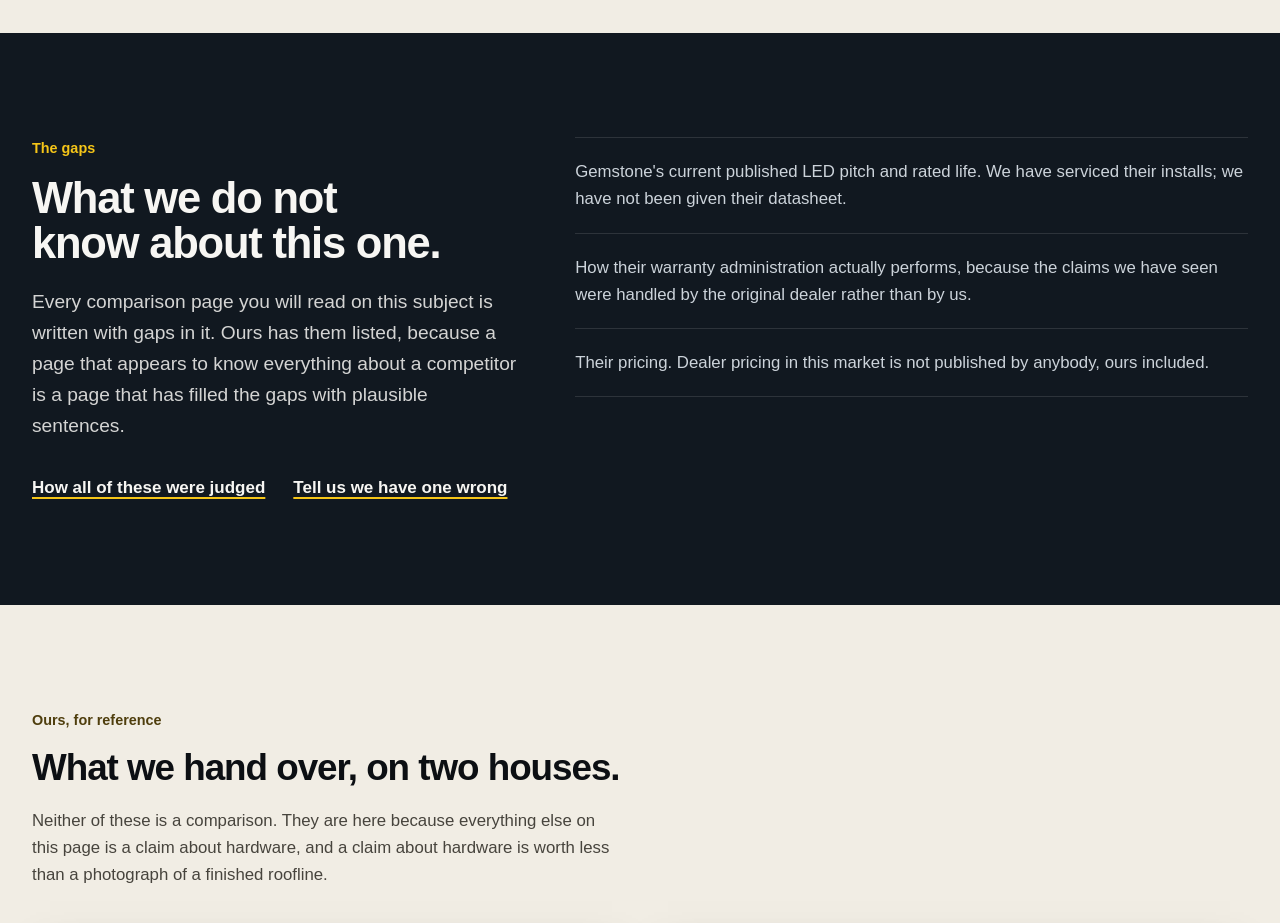
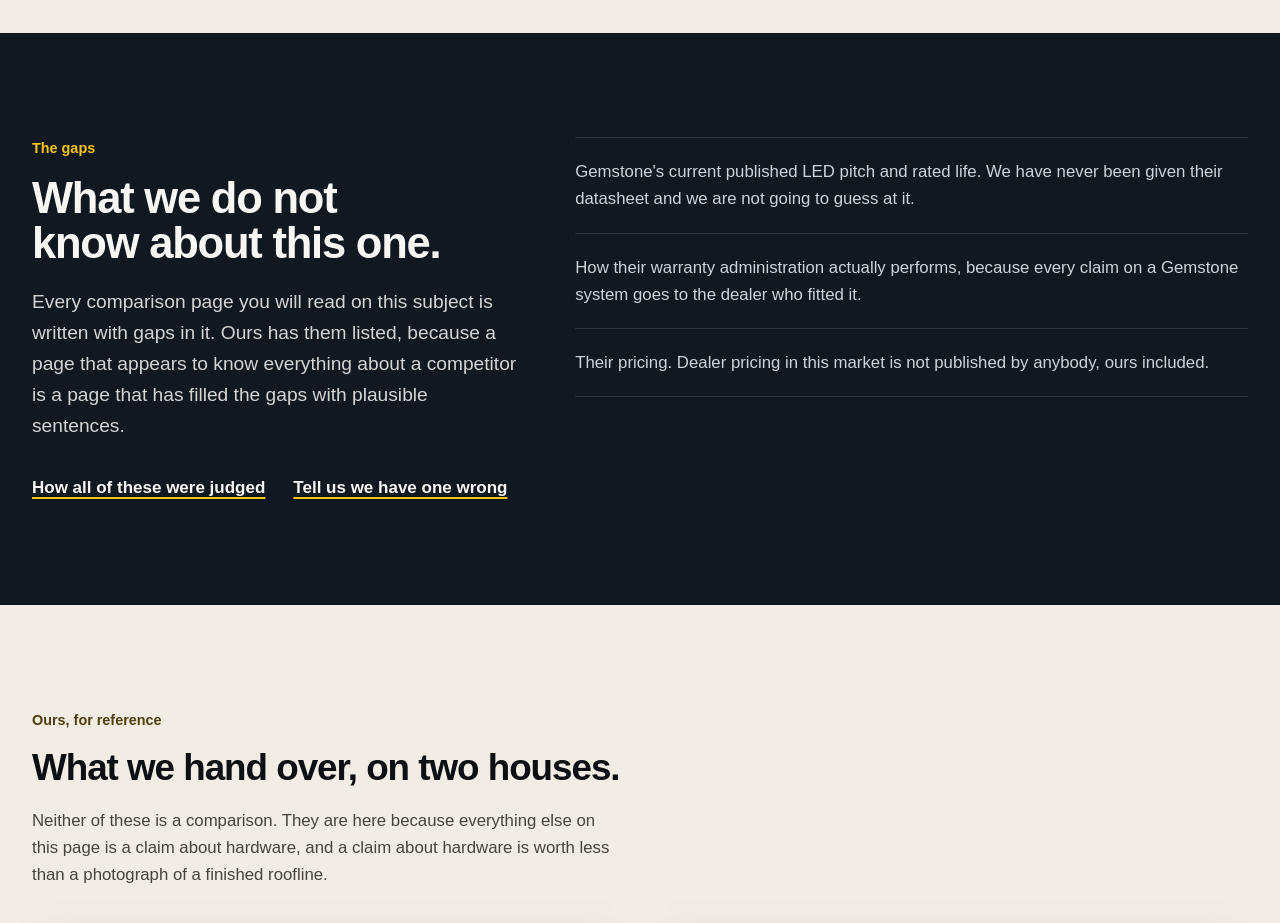
Before and after one commit to kvelasquez315/brytr-site, a Next.js app: page /compare/haven-vs-gemstone-lights in a window 1280 px wide. Shown: the part 2560-3483 px from the top of the page. Built offline with nearby package versions, Linux system fonts and the light colour scheme; a web font is replaced by a local one.

Commit message:
Upload: compare-detail.ts

```diff
--- a/content/compare-detail.ts
+++ b/content/compare-detail.ts
@@ -7,9 +7,9 @@
  *
  * Six of the nine comparisons build their spec table from one shared row set with the
  * competitor's name and a handful of overrides dropped in. The Haven column of that table is
- * the manufacturer's published spec. The other column is our own read from systems we have
- * serviced and sections we have pulled off houses — which is worth something, and is not the
- * same thing as a datasheet. `unknowns` says so per competitor, out loud, on the page.
+ * the manufacturer's published spec. The other column is our own read as installers working
+ * in this market, which is worth something, and is not the same thing as a datasheet.
+ * `unknowns` says so per competitor, out loud, on the page.
  *
  * PHOTOGRAPHS. Every shot on these pages is a Brytr install, and the footnote on every one
  * of them says that the other system is not pictured. Photographing our own work and
@@ -46,8 +46,8 @@ export const compareDetail: Record<string, CompareDetail> = {
     photoAlt: "Close view of the lit channel following two gable edges on an Omaha home",
     objectPosition: "50% 45%",
     unknowns: [
-      "Gemstone's current published LED pitch and rated life. We have serviced their installs; we have not been given their datasheet.",
-      "How their warranty administration actually performs, because the claims we have seen were handled by the original dealer rather than by us.",
+      "Gemstone's current published LED pitch and rated life. We have never been given their datasheet and we are not going to guess at it.",
+      "How their warranty administration actually performs, because every claim on a Gemstone system goes to the dealer who fitted it.",
       "Their pricing. Dealer pricing in this market is not published by anybody, ours included.",
     ],
     alsoSee: ["jellyfish-vs-gemstone-lights", "haven-vs-trimlight"],
@@ -72,7 +72,7 @@ export const compareDetail: Record<string, CompareDetail> = {
     objectPosition: "50% 55%",
     unknowns: [
       "Oelo's rated life and weather rating figures.",
-      "How their channel behaves on an aluminum fascia over five winters. We have serviced a small number of their installs and it is not enough to generalise from.",
+      "How their channel behaves on an aluminum fascia over five winters. We have not fitted one, so anything we said about it would be a guess.",
     ],
     alsoSee: ["haven-vs-gemstone-lights", "haven-vs-minleon-rainmin"],
   },
@@ -83,7 +83,7 @@ export const compareDetail: Record<string, CompareDetail> = {
     objectPosition: "50% 45%",
     unknowns: [
       "Which Govee kit you would buy. The range is wide, it changes constantly, and the weather rating on the cheapest kits is not the same as on the dearest.",
-      "How long a well-installed DIY kit lasts on a Nebraska fascia. We only ever see the ones that failed, which makes us the wrong people to ask.",
+      "How long a well-installed DIY kit lasts on a Nebraska fascia. We do not fit them, which makes us the wrong people to ask.",
     ],
     alsoSee: ["haven-vs-jellyfish-lighting", "haven-vs-ghouly"],
   },
```
